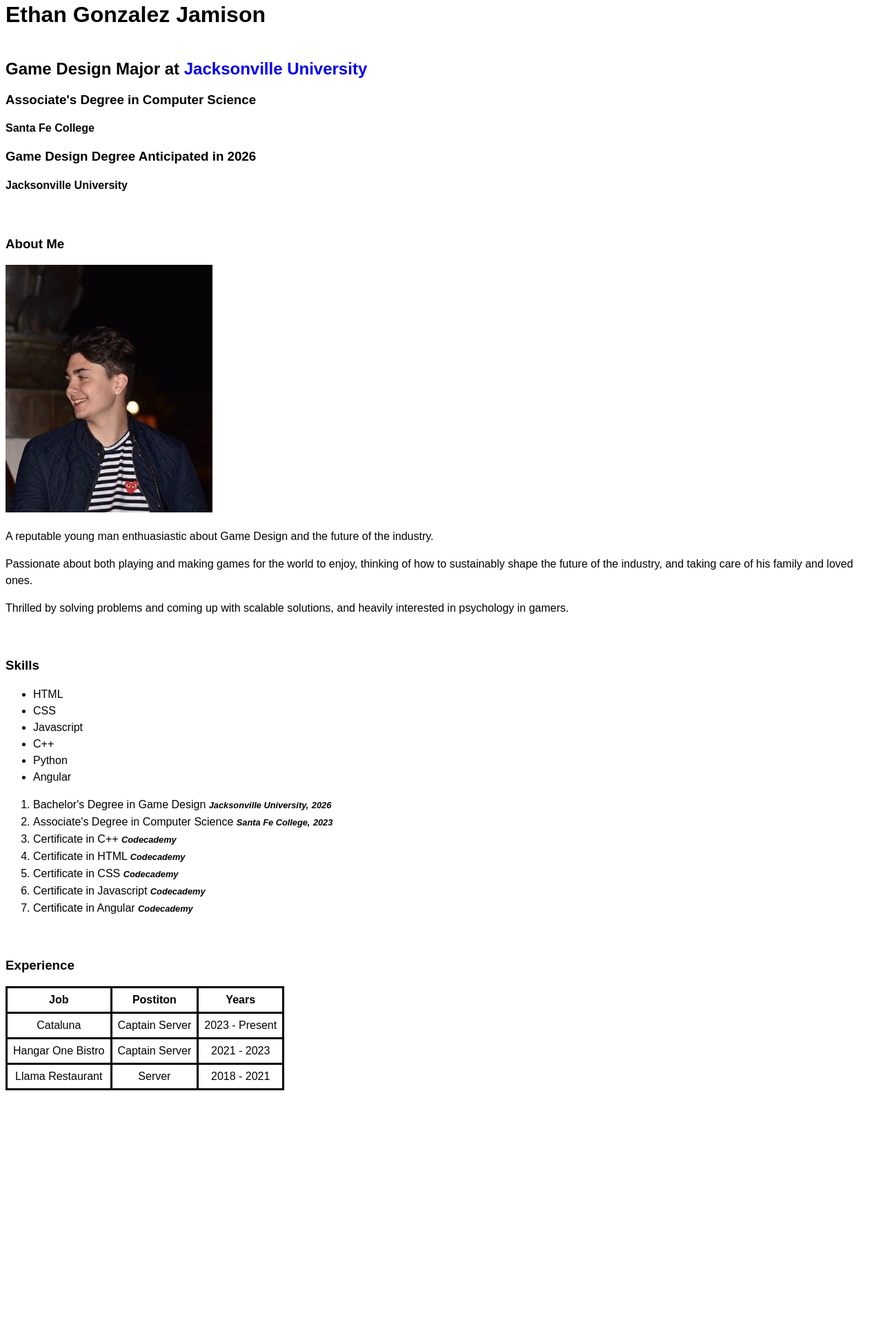
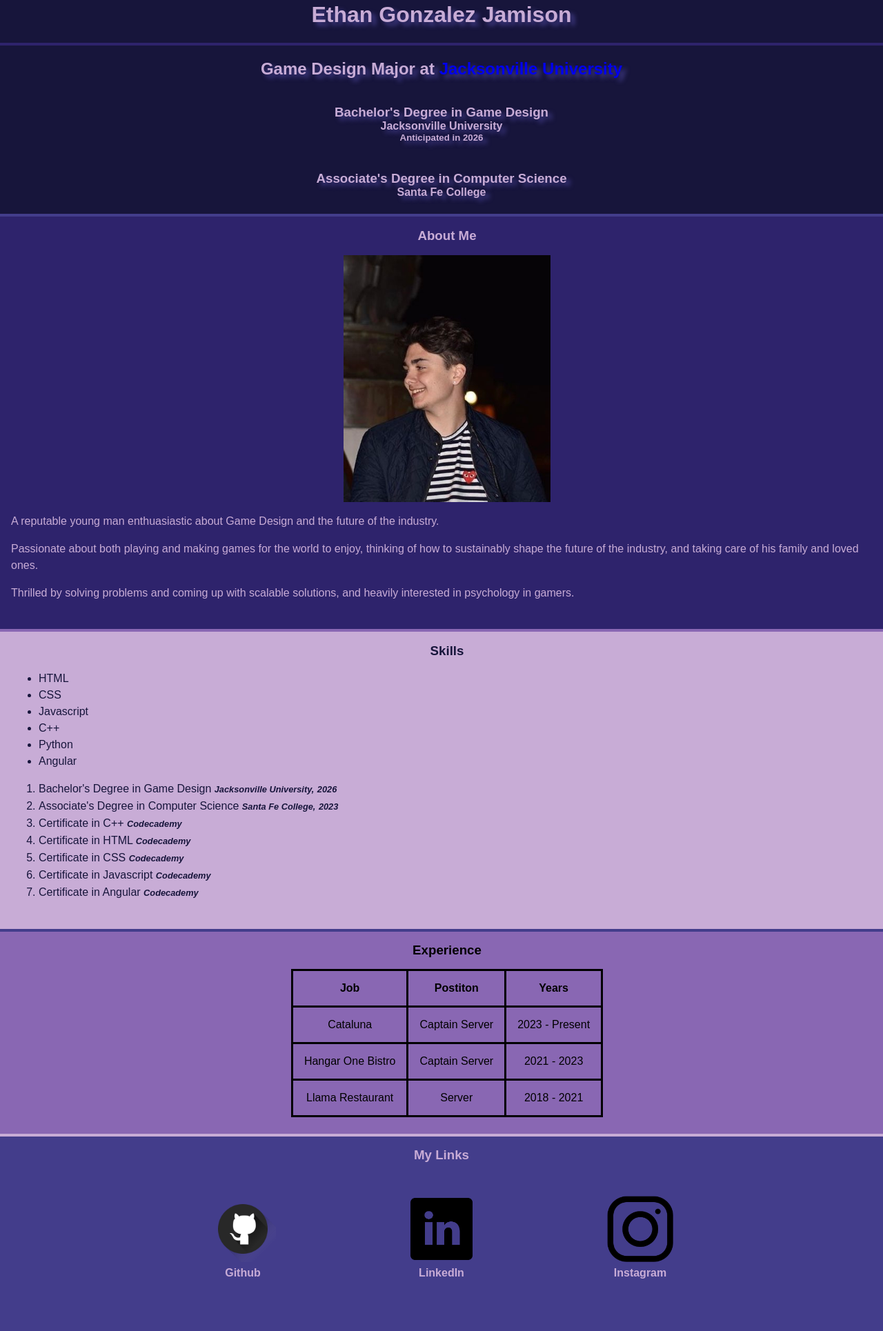
Before and after one commit to Niiton/HTML-Lab, a plain HTML site: page index.html in a window 1280 px wide. Shown: the part 18-1948 px from the top of the page at 69% size. Before the commit the page ends 1607 px from the top, so only its background shows below. Drawn offline with Linux system fonts and the light colour scheme.

Commit message:
Finished product for school

```diff
--- a/index.html
+++ b/index.html
@@ -12,15 +12,18 @@
 
 
 
-<header style="padding-bottom: 1.5rem;">
-
-    <h1 style = "padding-bottom: 1.5rem;">Ethan Gonzalez Jamison</h1>
+<header class = "flex">
+    <div class = "nameBox flex">
+        <h1>Ethan Gonzalez Jamison</h1>
+    </div>
+    <div class = "subNameBox flex">
         <h2>Game Design Major at <a href="https://www.ju.edu/" target="_blank">Jacksonville University</a></h2>
-    <h3>Associate's Degree in Computer Science</h3>
-    <h4>Santa Fe College</h4>
-
-    <h3>Game Design Degree Anticipated in 2026</h3>
-    <h4>Jacksonville University</h4>
+        <h3 class="degrees">Bachelor's Degree in Game Design</h3>
+        <h4 class="subText" id="JaxU">Jacksonville University</h4>
+        <h5 class="subSubText">Anticipated in 2026</h5>
+        <h3 class="degrees">Associate's Degree in Computer Science</h3>
+        <h4 class="subText">Santa Fe College</h4>
+    </div>
 
 </header>
 
@@ -29,8 +32,10 @@
 
     <div class="description">
 
-        <h3>About Me</h3>
-        <img src="assets/EGJ Photo.jpg" id="personalPhoto">
+        <h3 class = "sectionHead flex" id = "aboutMe">About Me</h3>
+        <div class = "photoContainer flex">
+            <img src="assets/EGJ Photo.jpg" id="personalPhoto" alt="Photo of Ethan Gonzalez Jamison.">
+        </div>
         <p>A reputable young man enthuasiastic about Game Design and the future of the industry.</p>
         <p>Passionate about both playing and making games for the world to enjoy, thinking of how to sustainably shape the future of the industry, and taking care of his family and loved ones.</p>
         <p>Thrilled by solving problems and coming up with scalable solutions, and heavily interested in psychology in gamers.</p>
@@ -40,9 +45,9 @@
 
     <div class="skills">
 
-        <div id="skillsHeader">
+        <div id="skillsHeader flex">
 
-            <h3>Skills</h3>
+            <h3 class="sectionHead">Skills</h3>
 
         </div>
 
@@ -79,8 +84,8 @@
 
     <div class="experience">
 
-        <h3>Experience</h3>
-
+        <h3 class="sectionHead" id="experience">Experience</h3>
+        <div class="tableContainer flex">
             <table>
 
                 <tr>
@@ -109,7 +114,53 @@
 
 
             </table>
+        </div>
+    </div>
 
+    <div class="myLinks flex">
+
+        <div class="linksHead">
+
+            <h3 class="sectionHead">My Links</h3>
+        </div>
+
+
+        <div class="logos flex">
+
+            <div class="logo">
+                <a href="https://github.com/Niiton" target="_blank">
+
+                    <img src="assets/githubLogo.png">
+
+                </a>
+
+                <p>Github</p>
+
+            </div>
+
+            <div class="logo">
+                <a href="https://www.linkedin.com/in/ethan-gonzalez-jamison-3ba512185/" target="_blank">
+
+                <img src="assets/linkedInLogo.png">
+
+                </a>
+
+                <p>LinkedIn</p>
+
+
+            </div>
+
+            <div class="logo">
+                <a href="https://www.instagram.com/niitonn/" target="_blank">
+
+                    <img src="assets/instagramLogo.png">
+
+                </a>
+
+                <p>Instagram</p>
+
+            </div>
+        </div>
     </div>
 
 </body>
--- /dev/null
+++ b/style.scss
@@ -0,0 +1,195 @@
+$color1: #17153B;
+$color2: #2E236C;
+$color3: #433D8B;
+$color4: #C8ACD6;
+$color5: #8967B3;
+
+html {
+
+    font-family: Arial, Helvetica, sans-serif;
+
+}
+
+html, body {
+
+    margin: 0;
+    box-sizing: border-box;
+
+}
+
+.flex {
+    display: flex;
+    width: 100%;
+    flex-direction: column;
+}
+
+header {
+
+    background-color: $color1;
+    box-sizing: border-box;
+    color: $color4;
+    text-shadow: 6px 5px 6px $color3;
+
+}
+
+.nameBox {
+    width: 100%;
+    border-bottom: 4px $color2 solid;
+    align-items: center;
+}
+
+.subNameBox {
+    align-items: center;
+}
+
+
+.degrees {
+
+    margin-bottom: 0;
+
+}
+
+.subText {
+
+    margin-top: 0;
+
+}
+
+#JaxU {
+
+    margin-bottom: 0;
+
+}
+
+.subSubText {
+
+    margin-top: 0;
+
+}
+
+a { text-decoration: none;}
+
+.sectionHead {
+    text-align: center;
+    margin-top: 0;
+    margin-bottom: 1rem;
+    padding-top: 1rem;
+
+
+}
+
+#aboutMe {
+
+    justify-self: center;
+
+}
+
+
+.description {
+    padding-bottom: 1.5rem;
+    padding-left: 1rem;
+    background-color: $color2;
+    color: $color4;
+    border-top: 4px $color3 solid;
+
+}
+
+.description, p {line-height: 1.5rem;}
+
+.photoContainer {
+
+    align-items: center;
+
+}
+
+#personalPhoto {
+    width: 300px;
+
+}
+
+.skills {
+    background-color: $color4;
+    color: $color1;
+    padding-bottom: 1.5rem;
+    padding-left: 1rem;
+    border-top: 4px $color5 solid;
+}
+
+.skills, li {line-height: 1.5rem;}
+
+
+.skillsList2, span {
+    font-style: italic;
+    font-weight: bold;
+    font-size: 80%;
+}
+
+.experience {
+
+    background-color: $color5;
+    border-top: 4px $color3 solid;
+    padding-left: 1rem;
+    padding-bottom: 1.5rem;
+
+
+}
+
+.tableContainer {
+width: 100%;
+
+}
+
+.table, table, th, td{
+    align-self: center;
+    border: 0.2rem solid black;
+    border-collapse: collapse;
+    padding: 1rem;
+    text-align: center;
+
+}
+
+.myLinks {
+
+    background-color: $color3;
+    color: $color4;
+    border-top: 4px $color4 solid;
+
+
+}
+
+.linksHead {
+
+    width: 100%;
+
+}
+
+
+.logos {
+
+    flex-direction: row;
+    justify-content: center;
+
+}
+
+
+.logos img {
+
+    height: 6rem;
+    width: 6rem;
+}
+
+.logo {
+
+    padding-left: 6rem ;
+    padding-right: 6rem;
+    padding-top: 2rem;
+    padding-bottom: 3.5rem;
+}
+
+.logo p {
+
+    text-align: center;
+    margin-top: 0;
+    font-weight: bold;
+
+}
```
Also changed, not shown: assets/githubLogo.png (added), assets/instagramLogo.png (added), assets/linkedInLogo.png (added), style.css, 1 other file. Lines whose indentation alone changed are shown as unchanged.
